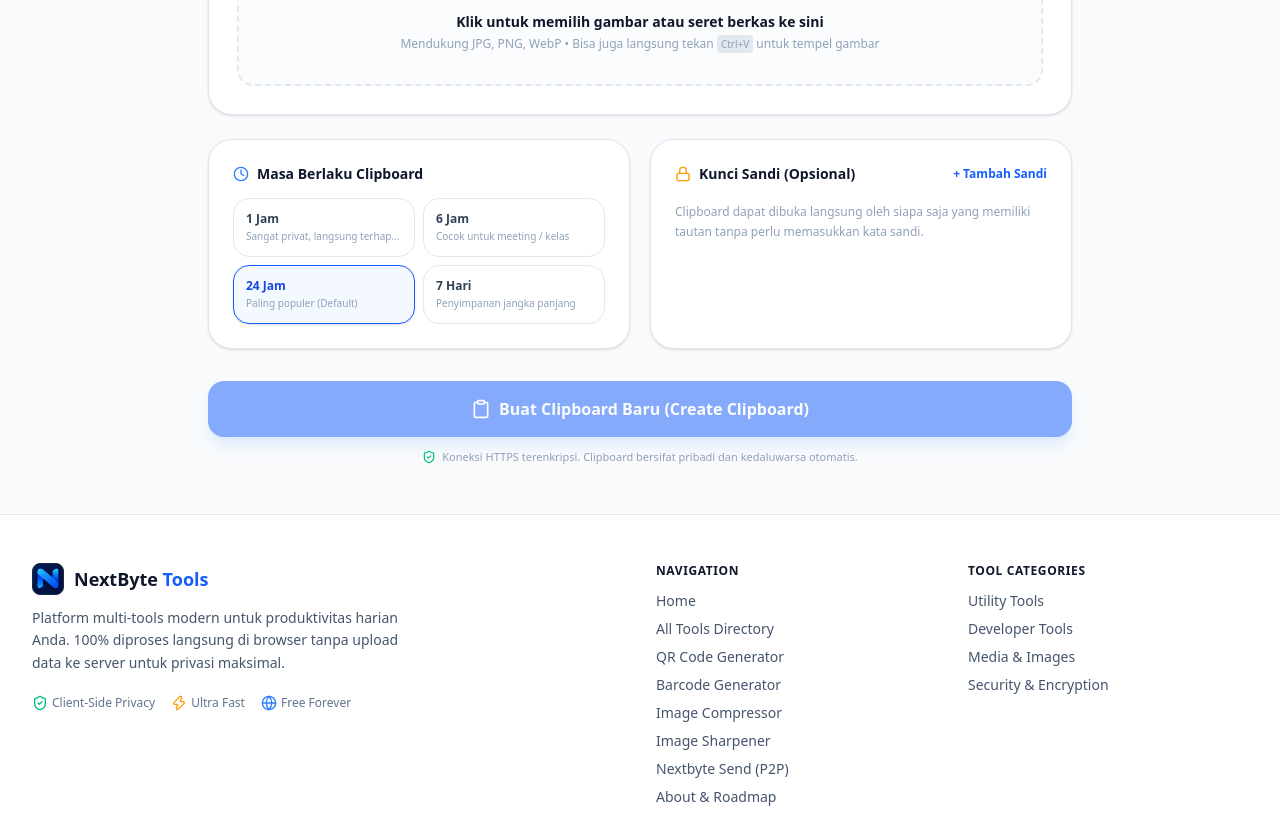
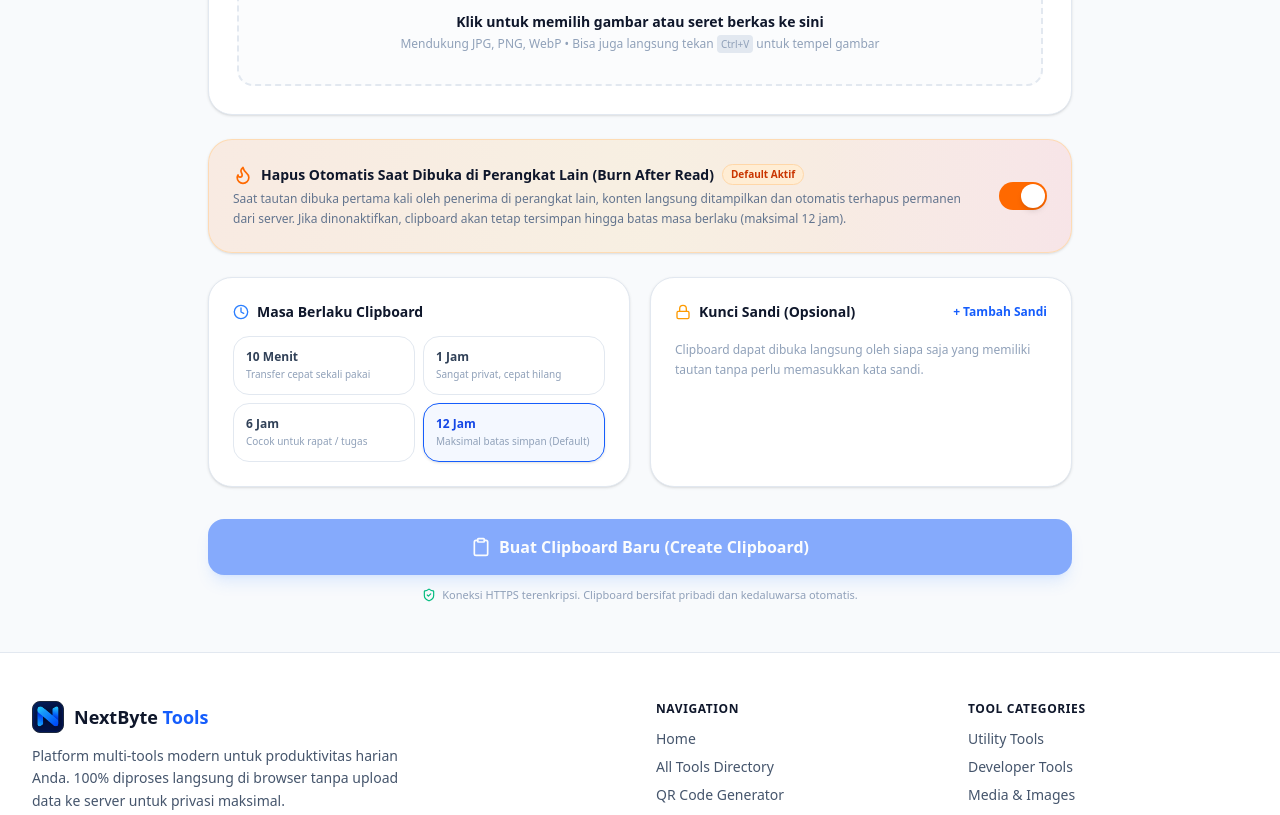
Before and after one commit to AldyAbdullah/nextbyte-tools, a Next.js app: page /clipboard in a window 1280 px wide. Shown: the part 960-1775 px from the top of the page. Built offline with nearby package versions, Linux system fonts and the light colour scheme.

Commit message:
feat: cap clipboard expiry to 12h max and enable default burn-after-read on recipient access

```diff
--- a/src/app/api/clipboard/[slug]/route.ts
+++ b/src/app/api/clipboard/[slug]/route.ts
@@ -30,7 +30,7 @@ export async function GET(req: NextRequest, context: RouteContext) {
 
     const { data: record, error } = await supabase
       .from('clipboards')
-      .select('id, slug, text_content, image_path, password_hash, management_token_hash, created_at, expires_at')
+      .select('*')
       .eq('slug', cleanSlug)
       .maybeSingle();
 
@@ -69,6 +69,7 @@ export async function GET(req: NextRequest, context: RouteContext) {
     );
 
     const isPasswordProtected = Boolean(record.password_hash);
+    const isBurnAfterRead = record.burn_after_read !== false; // Default: true (Hapus setelah dibuka)
 
     // If password-protected, redact text and image URL until verified
     if (isPasswordProtected) {
@@ -84,6 +85,8 @@ export async function GET(req: NextRequest, context: RouteContext) {
           expiresAt: record.expires_at,
           isPasswordProtected: true,
           hasManagementToken,
+          burnAfterRead: isBurnAfterRead,
+          isBurned: false,
         } as ClipboardItem,
       });
     }
@@ -92,6 +95,14 @@ export async function GET(req: NextRequest, context: RouteContext) {
     let signedUrl: string | null = null;
     if (record.image_path) {
       signedUrl = await getSignedImageUrl(record.image_path, expiresAt);
+    }
+
+    let isBurned = false;
+    // Jika dibuka di perangkat lain (tanpa token manajemen) dan mode burnAfterRead aktif:
+    if (isBurnAfterRead && !hasManagementToken) {
+      // Hapus langsung dari database agar tidak bisa dibuka lagi
+      await supabase.from('clipboards').delete().eq('id', record.id);
+      isBurned = true;
     }
 
     const item: ClipboardItem = {
@@ -104,6 +115,8 @@ export async function GET(req: NextRequest, context: RouteContext) {
       expiresAt: record.expires_at,
       isPasswordProtected: false,
       hasManagementToken,
+      burnAfterRead: isBurnAfterRead,
+      isBurned,
     };
 
     return NextResponse.json({ success: true, item });
--- a/src/app/api/clipboard/[slug]/verify/route.ts
+++ b/src/app/api/clipboard/[slug]/verify/route.ts
@@ -32,7 +32,7 @@ export async function POST(req: NextRequest, context: RouteContext) {
 
     const { data: record, error } = await supabase
       .from('clipboards')
-      .select('id, slug, text_content, image_path, password_hash, management_token_hash, created_at, expires_at')
+      .select('*')
       .eq('slug', cleanSlug)
       .maybeSingle();
 
@@ -73,9 +73,18 @@ export async function POST(req: NextRequest, context: RouteContext) {
       clientToken && verifyManagementToken(clientToken, record.management_token_hash)
     );
 
+    const isBurnAfterRead = record.burn_after_read !== false; // Default: true
+
     let signedUrl: string | null = null;
     if (record.image_path) {
       signedUrl = await getSignedImageUrl(record.image_path, expiresAt);
+    }
+
+    let isBurned = false;
+    // Jika dibuka di perangkat penerima (tanpa token manajemen) dan mode burnAfterRead aktif:
+    if (isBurnAfterRead && !hasManagementToken) {
+      await supabase.from('clipboards').delete().eq('id', record.id);
+      isBurned = true;
     }
 
     const item: ClipboardItem = {
@@ -88,6 +97,8 @@ export async function POST(req: NextRequest, context: RouteContext) {
       expiresAt: record.expires_at,
       isPasswordProtected: true,
       hasManagementToken,
+      burnAfterRead: isBurnAfterRead,
+      isBurned,
     };
 
     return NextResponse.json({ success: true, item });
--- a/src/app/api/clipboard/create/route.ts
+++ b/src/app/api/clipboard/create/route.ts
@@ -78,9 +78,10 @@ export async function POST(req: NextRequest) {
     const formData = await req.formData();
     const rawSlug = formData.get('slug')?.toString() || '';
     const textContent = formData.get('textContent')?.toString() || '';
-    const expiry = (formData.get('expiry')?.toString() || '24h') as ClipboardExpiry;
+    const expiry = (formData.get('expiry')?.toString() || '12h') as ClipboardExpiry;
     const password = formData.get('password')?.toString() || '';
     const imageFile = formData.get('image') as File | null;
+    const burnAfterRead = formData.get('burnAfterRead') !== 'false'; // Default: True (Hapus setelah dibuka)
 
     // 1. Validate Slug
     const slugValidation = validateSlug(rawSlug);
@@ -196,15 +197,32 @@ export async function POST(req: NextRequest) {
     const passwordHash = password.trim() ? hashPassword(password.trim()) : null;
     const expiresAt = calculateExpiresAt(expiry);
 
-    // 7. Insert to Supabase DB
-    const { error: insertError } = await supabase.from('clipboards').insert({
+    // 7. Insert to Supabase DB (supports burn_after_read with fallback)
+    const recordPayload = {
       slug: cleanSlug,
       text_content: hasText ? textContent : null,
       image_path: uploadedImagePath,
       management_token_hash: managementTokenHash,
       password_hash: passwordHash,
+      burn_after_read: burnAfterRead,
       expires_at: expiresAt.toISOString(),
-    });
+    };
+
+    let { error: insertError } = await supabase.from('clipboards').insert(recordPayload);
+
+    // If column burn_after_read is missing from older migration, retry without it
+    if (insertError && insertError.message?.includes('burn_after_read')) {
+      const fallbackPayload = {
+        slug: cleanSlug,
+        text_content: hasText ? textContent : null,
+        image_path: uploadedImagePath,
+        management_token_hash: managementTokenHash,
+        password_hash: passwordHash,
+        expires_at: expiresAt.toISOString(),
+      };
+      const retryResult = await supabase.from('clipboards').insert(fallbackPayload);
+      insertError = retryResult.error;
+    }
 
     if (insertError) {
       console.error('Supabase insert clipboard error:', insertError);
@@ -230,6 +248,7 @@ export async function POST(req: NextRequest) {
       url: fullUrl,
       managementToken,
       expiresAt: expiresAt.toISOString(),
+      burnAfterRead,
     });
   } catch (err) {
     console.error('Unexpected error in create clipboard:', err);
--- a/src/components/clipboard/ClipboardCreatorClient.tsx
+++ b/src/components/clipboard/ClipboardCreatorClient.tsx
@@ -19,6 +19,7 @@ import {
   RefreshCw,
   ShieldCheck,
   Code2,
+  Flame,
 } from 'lucide-react';
 import { useToast } from '@/components/common/Toast';
 import { validateSlug, sanitizeSlug, generateRandomSlug } from '@/lib/clipboard/slug';
@@ -26,10 +27,10 @@ import type { ClipboardExpiry } from '@/types/clipboard';
 import confetti from 'canvas-confetti';
 
 const EXPIRY_OPTIONS: Array<{ value: ClipboardExpiry; label: string; desc: string }> = [
-  { value: '1h', label: '1 Jam', desc: 'Sangat privat, langsung terhapus' },
-  { value: '6h', label: '6 Jam', desc: 'Cocok untuk meeting / kelas' },
-  { value: '24h', label: '24 Jam', desc: 'Paling populer (Default)' },
-  { value: '7d', label: '7 Hari', desc: 'Penyimpanan jangka panjang' },
+  { value: '10m', label: '10 Menit', desc: 'Transfer cepat sekali pakai' },
+  { value: '1h', label: '1 Jam', desc: 'Sangat privat, cepat hilang' },
+  { value: '6h', label: '6 Jam', desc: 'Cocok untuk rapat / tugas' },
+  { value: '12h', label: '12 Jam', desc: 'Maksimal batas simpan (Default)' },
 ];
 
 export function ClipboardCreatorClient() {
@@ -40,7 +41,8 @@ export function ClipboardCreatorClient() {
   const [slugTouched, setSlugTouched] = useState<boolean>(false);
   const [textContent, setTextContent] = useState<string>('');
   const [isMonospace, setIsMonospace] = useState<boolean>(false);
-  const [expiry, setExpiry] = useState<ClipboardExpiry>('24h');
+  const [expiry, setExpiry] = useState<ClipboardExpiry>('12h');
+  const [burnAfterRead, setBurnAfterRead] = useState<boolean>(true); // Default: TRUE (Hapus otomatis setelah dibuka di perangkat lain)
   const [password, setPassword] = useState<string>('');
   const [showPasswordInput, setShowPasswordInput] = useState<boolean>(false);
   const [showPasswordText, setShowPasswordText] = useState<boolean>(false);
@@ -199,6 +201,7 @@ export function ClipboardCreatorClient() {
       if (hasText) formData.append('textContent', textContent);
       if (hasImage && imageFile) formData.append('image', imageFile);
       formData.append('expiry', expiry);
+      formData.append('burnAfterRead', burnAfterRead ? 'true' : 'false');
       if (password.trim()) formData.append('password', password.trim());
 
       const res = await fetch('/api/clipboard/create', {
@@ -511,7 +514,42 @@ export function ClipboardCreatorClient() {
           )}
         </div>
 
-        {/* STEP 4: EXPIRY SETTINGS & PASSWORD */}
+        {/* STEP 4: BURN AFTER READ SETTING (Default: Aktif) */}
+        <div className="bg-gradient-to-r from-orange-500/10 via-amber-500/10 to-red-500/10 border border-orange-200/80 dark:border-orange-900/50 rounded-3xl p-5 sm:p-6 shadow-sm">
+          <div className="flex flex-col sm:flex-row sm:items-center justify-between gap-4">
+            <div className="space-y-1">
+              <div className="flex items-center gap-2 flex-wrap">
+                <Flame className="w-5 h-5 text-orange-500 shrink-0" />
+                <span className="text-xs sm:text-sm font-bold text-slate-900 dark:text-white">
+                  Hapus Otomatis Saat Dibuka di Perangkat Lain (Burn After Read)
+                </span>
+                <span className="text-[10px] px-2 py-0.5 rounded-full font-bold bg-orange-100 dark:bg-orange-950 text-orange-700 dark:text-orange-300 border border-orange-200 dark:border-orange-800">
+                  Default Aktif
+                </span>
+              </div>
+              <p className="text-xs text-slate-500 dark:text-slate-400 leading-relaxed">
+                Saat tautan dibuka pertama kali oleh penerima di perangkat lain, konten langsung ditampilkan dan otomatis terhapus permanen dari server. Jika dinonaktifkan, clipboard akan tetap tersimpan hingga batas masa berlaku (maksimal 12 jam).
+              </p>
+            </div>
+
+            <button
+              type="button"
+              onClick={() => setBurnAfterRead(!burnAfterRead)}
+              className={`relative inline-flex h-7 w-12 shrink-0 cursor-pointer rounded-full border-2 border-transparent transition-colors duration-200 ease-in-out focus:outline-none ${
+                burnAfterRead ? 'bg-orange-500' : 'bg-slate-300 dark:bg-slate-700'
+              }`}
+              aria-label="Toggle Burn After Read"
+            >
+              <span
+                className={`pointer-events-none inline-block h-6 w-6 transform rounded-full bg-white shadow-md ring-0 transition duration-200 ease-in-out ${
+                  burnAfterRead ? 'translate-x-5' : 'translate-x-0'
+                }`}
+              />
+            </button>
+          </div>
+        </div>
+
+        {/* STEP 5: EXPIRY SETTINGS & PASSWORD */}
         <div className="grid grid-cols-1 md:grid-cols-2 gap-5">
           {/* Expiry Selector */}
           <div className="bg-white dark:bg-slate-900 border border-slate-200 dark:border-slate-800 rounded-3xl p-5 sm:p-6 shadow-sm space-y-3.5">
--- a/src/components/clipboard/ClipboardViewerClient.tsx
+++ b/src/components/clipboard/ClipboardViewerClient.tsx
@@ -19,6 +19,7 @@ import {
   KeyRound,
   Eye,
   EyeOff,
+  Flame,
 } from 'lucide-react';
 import { useToast } from '@/components/common/Toast';
 import type { ClipboardItem as ClipboardItemData } from '@/types/clipboard';
@@ -311,11 +312,11 @@ export function ClipboardViewerClient({ slug }: ClipboardViewerClientProps) {
 
         <div className="space-y-2">
           <h2 className="text-2xl font-bold text-slate-900 dark:text-white">
-            {errorStatus === 410 ? 'Clipboard Telah Kedaluwarsa' : 'Clipboard Tidak Ditemukan'}
+            {errorStatus === 410 ? 'Clipboard Telah Dihapus / Kedaluwarsa' : 'Clipboard Tidak Ditemukan'}
           </h2>
           <p className="text-xs sm:text-sm text-slate-500 dark:text-slate-400 leading-relaxed">
             {errorStatus === 410
-              ? 'Tautan ini telah melewati batas masa berlakunya dan data telah dibersihkan secara aman.'
+              ? 'Tautan ini telah dibuka sebelumnya (Burn After Read) atau telah melewati batas masa berlakunya sehingga data telah dihapus permanen dari server.'
               : errorMessage || 'Tautan ini mungkin salah atau telah dihapus oleh pemiliknya.'}
           </p>
         </div>
@@ -330,6 +331,7 @@ export function ClipboardViewerClient({ slug }: ClipboardViewerClientProps) {
           </Link>
         </div>
       </div>
+
     );
   }
 
@@ -415,10 +417,17 @@ export function ClipboardViewerClient({ slug }: ClipboardViewerClientProps) {
             <span className="text-xs px-2.5 py-0.5 rounded-full font-bold bg-blue-50 dark:bg-blue-950 text-blue-600 dark:text-blue-400 border border-blue-200/80 dark:border-blue-900/80">
               Nextbyte Clipboard
             </span>
-            <span className="text-xs text-slate-400 flex items-center gap-1">
-              <Clock className="w-3.5 h-3.5 text-blue-500" />
-              <span>{formatTimeLeft(item.expiresAt)}</span>
-            </span>
+            {item.isBurned ? (
+              <span className="text-xs text-orange-500 font-bold flex items-center gap-1">
+                <Flame className="w-3.5 h-3.5 text-orange-500" />
+                <span>Terhapus Otomatis (Burn After Read)</span>
+              </span>
+            ) : (
+              <span className="text-xs text-slate-400 flex items-center gap-1">
+                <Clock className="w-3.5 h-3.5 text-blue-500" />
+                <span>{formatTimeLeft(item.expiresAt)}</span>
+              </span>
+            )}
           </div>
 
           <h1 className="text-2xl sm:text-3xl font-extrabold text-slate-900 dark:text-white font-mono truncate">
@@ -459,6 +468,19 @@ export function ClipboardViewerClient({ slug }: ClipboardViewerClientProps) {
           </Link>
         </div>
       </div>
+
+      {/* BURN AFTER READ NOTICE */}
+      {item.isBurned && (
+        <div className="p-4 sm:p-5 rounded-3xl bg-gradient-to-r from-orange-500/15 via-red-500/15 to-amber-500/15 border-2 border-orange-500/30 text-slate-900 dark:text-white space-y-1.5 shadow-lg shadow-orange-500/5 animate-in fade-in slide-in-from-top-2 duration-300">
+          <div className="flex items-center gap-2 font-bold text-orange-600 dark:text-orange-400 text-sm">
+            <Flame className="w-4 h-4 animate-pulse text-orange-500" />
+            <span>Clipboard Ini Telah Terhapus Otomatis (Burn After Read)</span>
+          </div>
+          <p className="text-xs text-slate-600 dark:text-slate-300 leading-relaxed">
+            Karena tautan ini telah dibuka di perangkat Anda, data telah <strong>langsung dihapus secara permanen dari server</strong> untuk menjaga kerahasiaan. Pastikan Anda menyalin teks atau mengunduh gambar sekarang sebelum menutup halaman ini!
+          </p>
+        </div>
+      )}
 
       {/* CONTENT AREA */}
       <div className="space-y-6">
--- a/src/lib/clipboard/security.ts
+++ b/src/lib/clipboard/security.ts
@@ -63,22 +63,25 @@ export function verifyPassword(password: string, storedPasswordHash: string): bo
  */
 export function calculateExpiresAt(expiry: ClipboardExpiry): Date {
   const now = Date.now();
-  let ms = 24 * 60 * 60 * 1000; // default 24h
+  let ms = 12 * 60 * 60 * 1000; // default 12h (maksimal 12 jam)
 
   switch (expiry) {
+    case '10m':
+      ms = 10 * 60 * 1000;
+      break;
     case '1h':
       ms = 1 * 60 * 60 * 1000;
       break;
     case '6h':
       ms = 6 * 60 * 60 * 1000;
       break;
-    case '24h':
-      ms = 24 * 60 * 60 * 1000;
-      break;
-    case '7d':
-      ms = 7 * 24 * 60 * 60 * 1000;
+    case '12h':
+    default:
+      ms = 12 * 60 * 60 * 1000;
       break;
   }
 
-  return new Date(now + ms);
+  // Maksimal disimpan 12 jam
+  const cappedMs = Math.min(ms, 12 * 60 * 60 * 1000);
+  return new Date(now + cappedMs);
 }
--- a/src/types/clipboard.ts
+++ b/src/types/clipboard.ts
@@ -1,4 +1,4 @@
-export type ClipboardExpiry = '1h' | '6h' | '24h' | '7d';
+export type ClipboardExpiry = '10m' | '1h' | '6h' | '12h' | '24h' | '7d';
 
 export interface ClipboardItem {
   id: string;
@@ -10,6 +10,8 @@ export interface ClipboardItem {
   expiresAt: string;
   isPasswordProtected: boolean;
   hasManagementToken?: boolean;
+  burnAfterRead?: boolean; // If true, burns immediately after first read by a recipient
+  isBurned?: boolean; // Set true when delivered to recipient and purged from server
 }
 
 export interface CreateClipboardPayload {
@@ -17,6 +19,7 @@ export interface CreateClipboardPayload {
   textContent?: string;
   expiry: ClipboardExpiry;
   password?: string;
+  burnAfterRead?: boolean;
 }
 
 export interface CreateClipboardResponse {
@@ -25,6 +28,7 @@ export interface CreateClipboardResponse {
   url?: string;
   managementToken?: string;
   expiresAt?: string;
+  burnAfterRead?: boolean;
   error?: string;
 }
 
```
Also changed, not shown: 1 other file (tests, documents, lock files or other folders).
